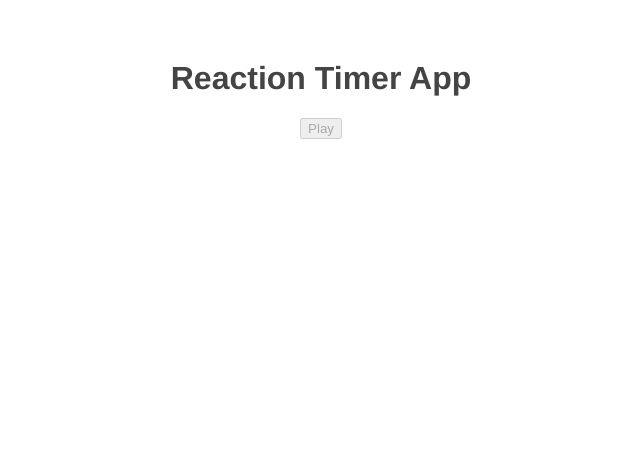
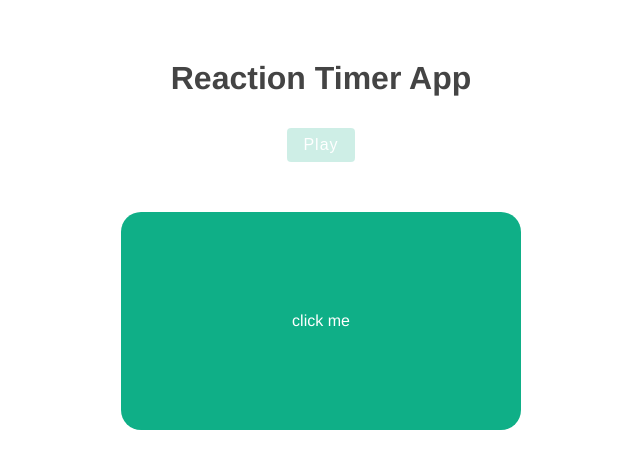
Before and after one commit to afmssrahi/reaction-timer, a Vue app: page / in a window 1280 px wide. Both pictures are taken after a click on the button "Play". Shown: the top 468 px of the page, without its empty margins (319-959 px from the left). Built offline with nearby package versions, Linux system fonts and the light colour scheme.

Commit message:
Reaction timer game finished

```diff
--- a/src/App.vue
+++ b/src/App.vue
@@ -1,25 +1,36 @@
 <template>
 	<h1>Reaction Timer App</h1>
 	<button @click="start" :disabled="isPlaying">Play</button>
-	<!-- <Block v-if="isPlaying" :delay="delay" /> -->
+	<Block v-if="isPlaying" :delay="delay" @end="endGame" />
+
+	<Result v-if="showResult" :reactionTime="reactionTime" />
 </template>
 
 <script>
-import Block from './components/Block';
+import Block from './components/Block.vue';
+import Result from './components/Result.vue';
 
 export default {
 	name: 'App',
-	components: { Block },
+	components: { Block, Result },
 	data() {
 		return {
 			isPlaying: false,
 			delay: null,
+			reactionTime: null,
+			showResult: false,
 		};
 	},
 	methods: {
 		start() {
-			this.delay = 2000 + Math.random() * 5000;
+			this.delay = 2000 + Math.random() * 3000;
 			this.isPlaying = true;
+			this.showResult = false;
+		},
+		endGame(reactionTime) {
+			this.reactionTime = reactionTime;
+			this.isPlaying = false;
+			this.showResult = true;
 		},
 	},
 };
@@ -34,4 +45,21 @@ export default {
 	color: #444;
 	margin-top: 60px;
 }
+
+button {
+	background: #0faf87;
+	color: white;
+	border: none;
+	padding: 8px 16px;
+	border-radius: 4px;
+	font-size: 1rem;
+	letter-spacing: 1px;
+	cursor: pointer;
+	margin: 10px;
+}
+
+button[disabled] {
+	opacity: 0.2;
+	cursor: not-allowed;
+}
 </style>
--- a/src/components/Block.vue
+++ b/src/components/Block.vue
@@ -1,5 +1,5 @@
 <template>
-	<div class="block" v-if="showBlock">click me</div>
+	<div class="block" v-if="showBlock" @click="stopTimer">click me</div>
 </template>
 
 <script>
@@ -8,19 +8,29 @@ export default {
 	data() {
 		return {
 			showBlock: false,
+			timer: null,
+			reactionTime: 0,
 		};
 	},
 	mounted() {
 		setTimeout(() => {
 			this.showBlock = true;
+			this.startTimer();
 		}, this.delay);
-		console.log('component mounted');
 	},
-	updated() {
-		console.log('component update');
-	},
-	unmounted() {
-		console.log('component unmounted');
+	methods: {
+		startTimer() {
+			this.timer = Date.now();
+			// this.timer = setInterval(() => {
+			// 	this.reactionTime += 10;
+			// }, 10);
+		},
+		stopTimer() {
+			// clearInterval(this.timer);
+			this.reactionTime = (Date.now() - this.timer) / 1000;
+			this.$emit('end', this.reactionTime);
+			console.log(this.reactionTime + 'Sec');
+		},
 	},
 };
 </script>
--- a/src/components/Result.vue
+++ b/src/components/Result.vue
@@ -0,0 +1,33 @@
+<template>
+	<h1>Result</h1>
+	<p>Your Reaction Time - {{ reactionTime }} Second.</p>
+	<p class="rank">{{ rank }}</p>
+</template>
+
+<script>
+export default {
+	props: ['reactionTime'],
+	data() {
+		return {
+			rank: null,
+		};
+	},
+	mounted() {
+		if (this.reactionTime < 0.3) {
+			this.rank = 'Ninja Reaction... :)';
+		} else if (this.reactionTime < 0.6) {
+			this.rank = 'Rapid Reflexes...';
+		} else {
+			this.rank = 'Snail Pace... :(';
+		}
+	},
+};
+</script>
+
+<style>
+.rank {
+	font-size: 1.4rem;
+	color: #0faf87;
+	font-weight: bold;
+}
+</style>
```
